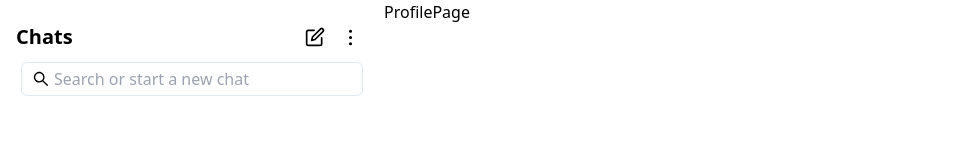
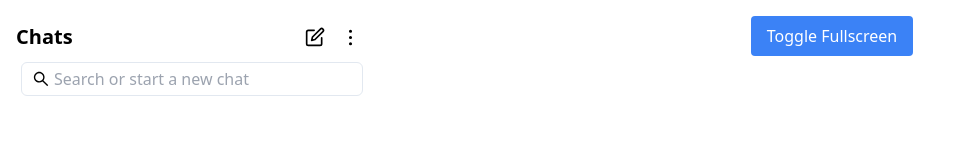
Before and after one commit to Alexchandrahanif/ChatRealTimeClient, a React (Vite) app: page /profile in a window 1280 px wide. Shown: the top 157 px of the page, without its empty margins (0-959 px from the left). Built offline with nearby package versions, Linux system fonts and the light colour scheme; sample sign-in values are in the browser's storage; grey boxes are pictures that could not be loaded.

Commit message:
update menambahkan fitur full screen

```diff
--- a/src/pages/ProfilePage.jsx
+++ b/src/pages/ProfilePage.jsx
@@ -1,8 +1,28 @@
 import React from 'react'
 
 const ProfilePage = () => {
+  const toggleFullscreen = () => {
+    const element = document.documentElement
+
+    if (!document.fullscreenElement) {
+      element.requestFullscreen().catch((err) => {
+        console.error(`Error attempting to enable fullscreen: ${err.message}`)
+      })
+    } else {
+      document.exitFullscreen()
+    }
+  }
+
   return (
-    <div>ProfilePage</div>
+    <div className="container mx-auto my-4 text-center">
+      <button
+        className="bg-blue-500 text-white py-2 px-4 rounded"
+        onClick={toggleFullscreen}
+      >
+        Toggle Fullscreen
+      </button>
+      {/* Konten aplikasi lainnya */}
+    </div>
   )
 }
 
```
